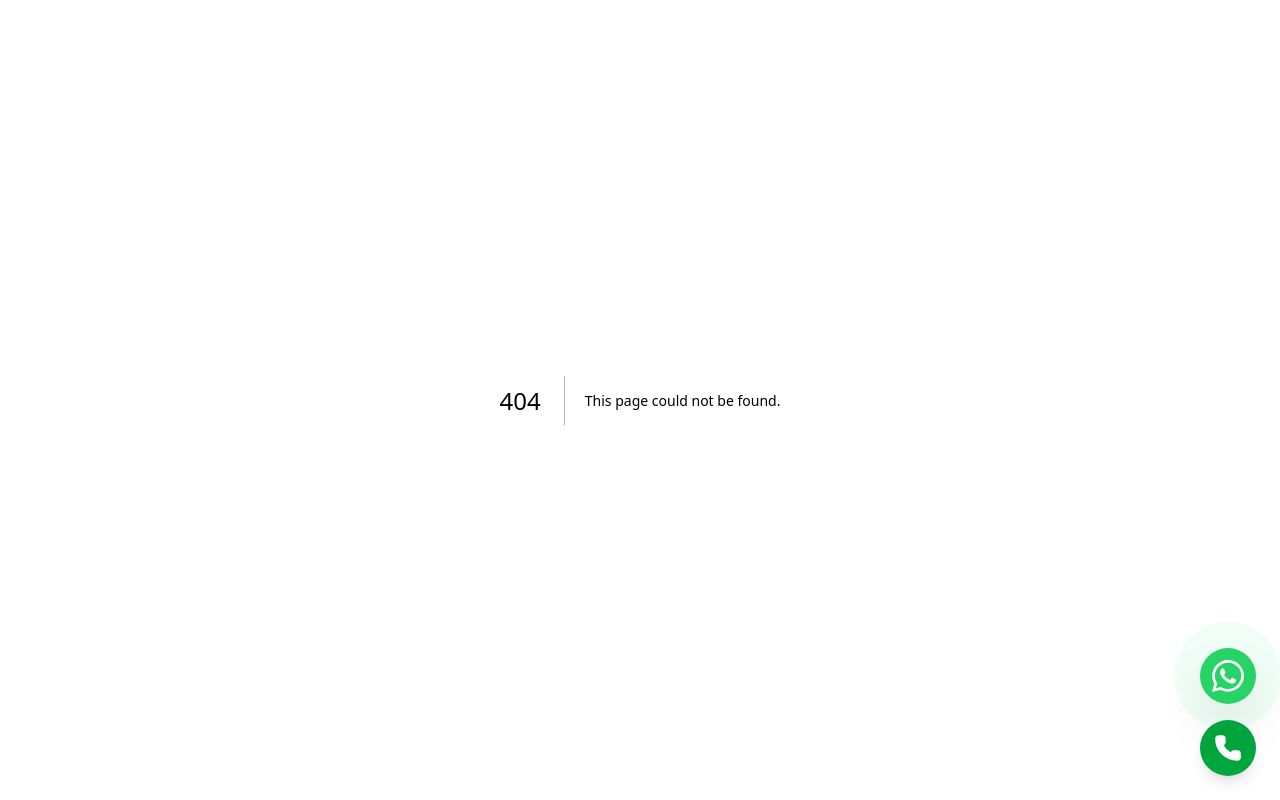
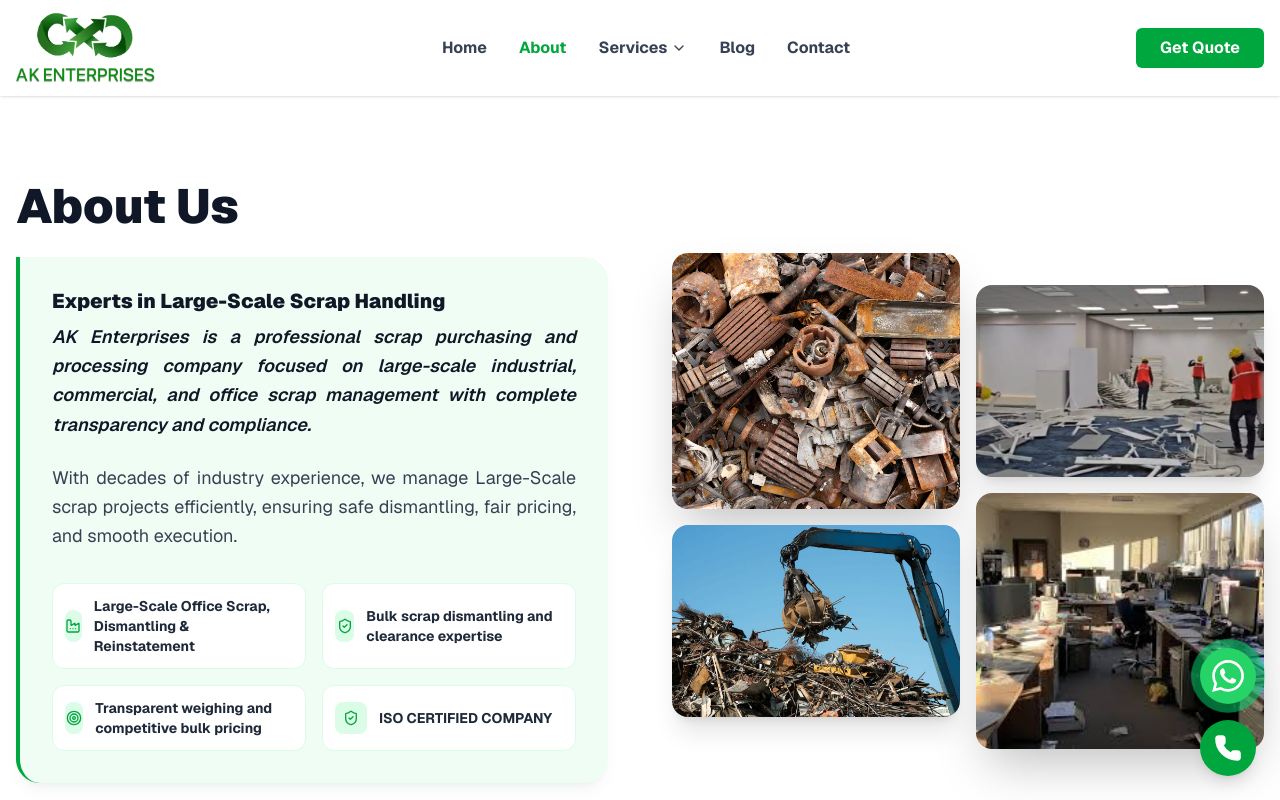
Before and after one commit to aspltechdev/ak-enterprises, a Next.js app: page /about-us in a window 1280 px wide. Before the commit this address had no page. Shown: the top 800 px of the page. Built offline with nearby package versions, Linux system fonts and the light colour scheme.

Commit message:
feat: implement SEO-friendly pathnames for About and Contact pages

```diff
--- /dev/null
+++ b/src/app/about-us/page.tsx
@@ -0,0 +1,32 @@
+import { Metadata } from "next";
+import { Header } from "@/components/Header";
+import { Footer } from "@/components/Footer";
+import { About } from "@/components/About";
+import { Certification } from "@/components/Certification";
+import { WhyChooseUs } from "@/components/WhyChooseUs";
+import { ScrollReveal } from "@/components/ScrollReveal";
+
+export const metadata: Metadata = {
+    title: "About Us | AK Enterprises - Leading Industrial Scrap Solutions",
+    description: "Learn about AK Enterprises, a trusted leader in large-scale scrap management, industrial dismantling, and sustainable recycling solutions since 2000.",
+};
+
+export default function AboutUsPage() {
+    return (
+        <div className="min-h-screen font-sans overflow-x-hidden w-full">
+            <Header />
+            <main className="pt-[80px] md:pt-[100px]">
+                <ScrollReveal>
+                    <About />
+                </ScrollReveal>
+
+                <Certification />
+
+                <ScrollReveal>
+                    <WhyChooseUs />
+                </ScrollReveal>
+            </main>
+            <Footer />
+        </div>
+    );
+}
--- a/src/app/blog/page.tsx
+++ b/src/app/blog/page.tsx
@@ -163,7 +163,7 @@ export default function BlogPage() {
                                             </div>
 
                                             <div className="mt-8 pt-6 border-t border-black/5">
-                                                <Link href="/#contact" className="inline-flex items-center gap-2 text-gray-900 font-black uppercase tracking-widest text-xs hover:text-green-600 transition-all group/btn">
+                                                <Link href="/contact-us" className="inline-flex items-center gap-2 text-gray-900 font-black uppercase tracking-widest text-xs hover:text-green-600 transition-all group/btn">
                                                     Enquire Now
                                                     <ChevronRight className="w-4 h-4 group-hover/btn:translate-x-1 transition-transform" />
                                                 </Link>
--- /dev/null
+++ b/src/app/contact-us/page.tsx
@@ -0,0 +1,29 @@
+import { Metadata } from "next";
+import { Header } from "@/components/Header";
+import { Footer } from "@/components/Footer";
+import { Contact } from "@/components/Contact";
+import { FAQ } from "@/components/FAQ";
+import { ScrollReveal } from "@/components/ScrollReveal";
+
+export const metadata: Metadata = {
+    title: "Contact Us | AK Enterprises - Get a Quote for Your Scrap Management",
+    description: "Get in touch with AK Enterprises for professional office dismantling, metal scrap disposal, and industrial clearance services. Secure fair pricing and fast execution today.",
+};
+
+export default function ContactUsPage() {
+    return (
+        <div className="min-h-screen font-sans overflow-x-hidden w-full">
+            <Header />
+            <main className="pt-[80px] md:pt-[100px]">
+                <ScrollReveal>
+                    <Contact />
+                </ScrollReveal>
+
+                <ScrollReveal>
+                    <FAQ />
+                </ScrollReveal>
+            </main>
+            <Footer />
+        </div>
+    );
+}
--- a/src/components/Footer.tsx
+++ b/src/components/Footer.tsx
@@ -16,22 +16,15 @@ export function Footer() {
               height={60}
               className="h-12 w-auto object-contain mb-4 brightness-0 invert"
             />
-            <p className="text-green-100 text-xs mb-4 max-w-xs">
+            <p className="text-green-100 text-[10px] mb-4 max-w-xs">
               Leading provider of industrial solutions and scrap processing services since 2000.
             </p>
             <div className="flex gap-3">
-              <a href="#" className="w-8 h-8 bg-green-600 rounded-full flex items-center justify-center hover:bg-green-500 transition-colors">
-                <Facebook className="w-4 h-4" />
-              </a>
-              <a href="#" className="w-8 h-8 bg-green-600 rounded-full flex items-center justify-center hover:bg-green-500 transition-colors">
-                <Twitter className="w-4 h-4" />
-              </a>
-              <a href="#" className="w-8 h-8 bg-green-600 rounded-full flex items-center justify-center hover:bg-green-500 transition-colors">
-                <Linkedin className="w-4 h-4" />
-              </a>
-              <a href="#" className="w-8 h-8 bg-green-600 rounded-full flex items-center justify-center hover:bg-green-500 transition-colors">
-                <Instagram className="w-4 h-4" />
-              </a>
+              <Link href="/about-us" className="text-green-100 hover:text-white transition-colors text-[10px] font-bold uppercase tracking-wider">About Us</Link>
+              <span className="text-green-500">|</span>
+              <Link href="/contact-us" className="text-green-100 hover:text-white transition-colors text-[10px] font-bold uppercase tracking-wider">Contact Us</Link>
+              <span className="text-green-500">|</span>
+              <Link href="/blog" className="text-green-100 hover:text-white transition-colors text-[10px] font-bold uppercase tracking-wider">Industry Blog</Link>
             </div>
           </div>
 
--- a/src/components/Header.tsx
+++ b/src/components/Header.tsx
@@ -16,11 +16,19 @@ export function Header() {
   const pathname = usePathname();
 
   const handleNav = (sectionName: string) => {
-    const isHomePage = pathname === "/";
-    const sectionClass = `.section-${sectionName}`;
+    const routeMap: Record<string, string> = {
+      home: "/",
+      about: "/about-us",
+      blog: "/blog",
+      contact: "/contact-us",
+      faq: "/contact-us", // FAQ is on contact page
+      gallery: "/", // Gallery is on home page
+    };
 
-    if (isHomePage) {
-      const element = document.querySelector(sectionClass);
+    const targetPath = routeMap[sectionName] || "/";
+
+    if (pathname === "/" && targetPath === "/") {
+      const element = document.querySelector(`.section-${sectionName}`);
       if (element) {
         const headerOffset = 80;
         const elementPosition = element.getBoundingClientRect().top;
@@ -35,8 +43,7 @@ export function Header() {
       }
     }
 
-    // Redirect to home with hash which will be handled by HashScrollHandler using classes
-    router.push(`/#${sectionName}`);
+    router.push(targetPath);
     setIsMenuOpen(false);
   };
 
@@ -85,7 +92,7 @@ export function Header() {
             <li>
               <button
                 onClick={() => handleNav("about")}
-                className={`${pathname === "/#about" ? "text-green-600" : "text-gray-700"} hover:text-green-600 transition-colors font-bold cursor-pointer`}
+                className={`${pathname === "/about-us" ? "text-green-600" : "text-gray-700"} hover:text-green-600 transition-colors font-bold cursor-pointer`}
               >
                 About
               </button>
@@ -128,7 +135,7 @@ export function Header() {
             <li>
               <button
                 onClick={() => handleNav("contact")}
-                className={`${pathname === "/contact" ? "text-green-600" : "text-gray-700"} hover:text-green-600 transition-colors font-bold cursor-pointer`}
+                className={`${pathname === "/contact-us" ? "text-green-600" : "text-gray-700"} hover:text-green-600 transition-colors font-bold cursor-pointer`}
               >
                 Contact
               </button>
@@ -166,7 +173,7 @@ export function Header() {
               <li>
                 <button
                   onClick={() => handleNav("about")}
-                  className={`${pathname === "/#about" ? "text-green-600" : "text-gray-700"} hover:text-green-600 transition-colors block py-2 font-bold w-full text-left`}
+                  className={`${pathname === "/about-us" ? "text-green-600" : "text-gray-700"} hover:text-green-600 transition-colors block py-2 font-bold w-full text-left`}
                 >
                   About
                 </button>
@@ -212,7 +219,7 @@ export function Header() {
               <li>
                 <button
                   onClick={() => handleNav("contact")}
-                  className={`${pathname === "/contact" ? "text-green-600" : "text-gray-700"} hover:text-green-600 transition-colors block py-2 font-bold w-full text-left`}
+                  className={`${pathname === "/contact-us" ? "text-green-600" : "text-gray-700"} hover:text-green-600 transition-colors block py-2 font-bold w-full text-left`}
                 >
                   Contact
                 </button>
```
